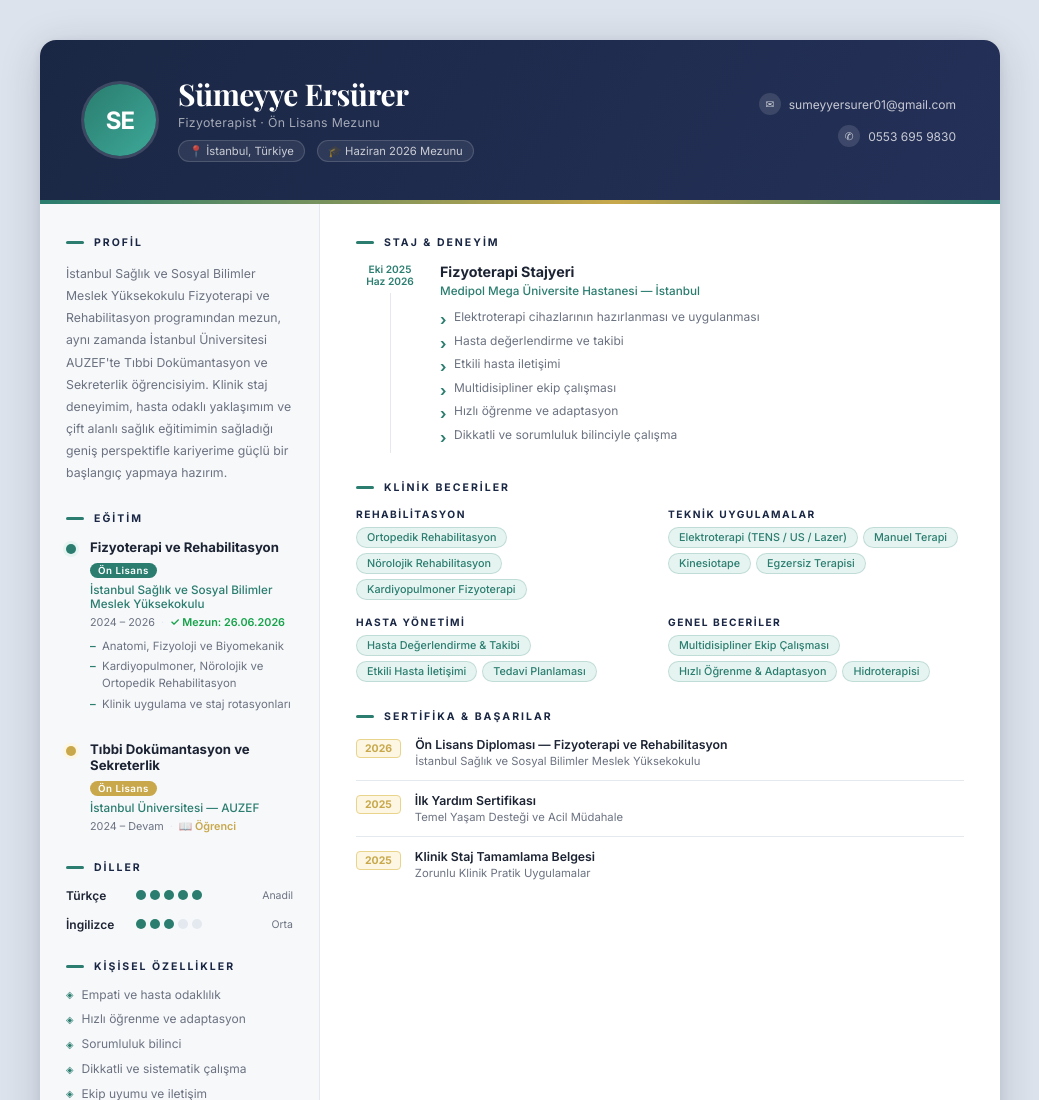
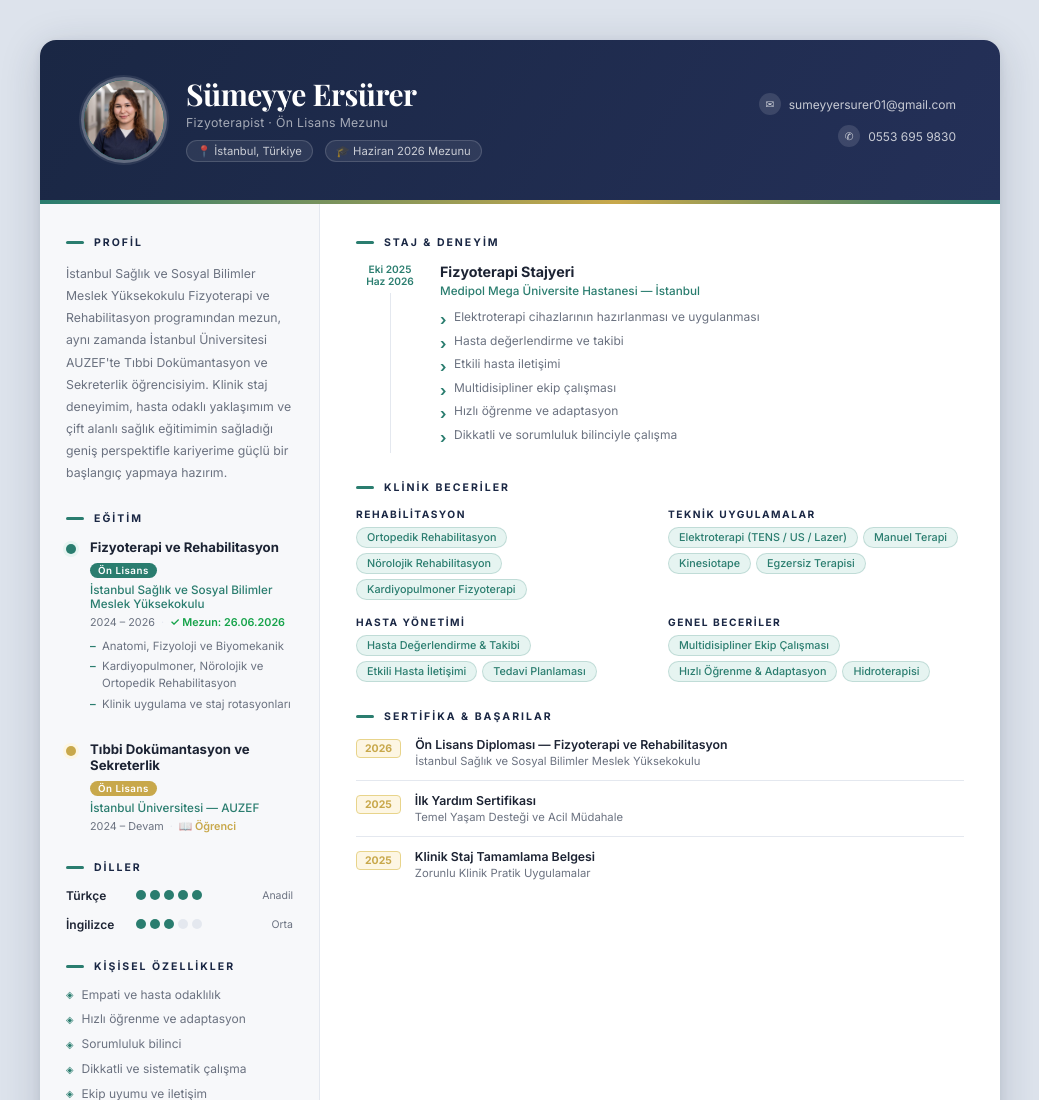
Before and after one commit to resulersurer/sumeyye, a website: page index.html in a window 1280 px wide. Shown: the top 1100 px of the page, without its empty margins (120-1159 px from the left). Drawn offline with nearby package versions, Linux system fonts and the light colour scheme.

Commit message:
Profil fotografi eklendi

```diff
--- a/index.html
+++ b/index.html
@@ -15,7 +15,9 @@
     <!-- ══ HEADER ══ -->
     <header class="header">
       <div class="header-left">
-        <div class="avatar">SE</div>
+        <div class="avatar">
+          <img src="photo.jpg" alt="Sümeyye Ersürer" class="avatar-photo"/>
+        </div>
         <div class="header-info">
           <h1 class="name">Sümeyye Ersürer</h1>
           <p class="role">Fizyoterapist · Ön Lisans Mezunu</p>
--- a/style.css
+++ b/style.css
@@ -56,14 +56,23 @@ body {
 .header-left { display: flex; align-items: center; gap: 22px; }
 
 .avatar {
-  width: 72px; height: 72px;
+  width: 80px; height: 80px;
   border-radius: 50%;
   background: linear-gradient(135deg, var(--teal), #3da898);
   display: flex; align-items: center; justify-content: center;
   font-size: 1.6rem; font-weight: 700; color: #fff;
   letter-spacing: -1px;
   flex-shrink: 0;
-  box-shadow: 0 0 0 3px rgba(255,255,255,0.15);
+  box-shadow: 0 0 0 3px rgba(255,255,255,0.25), 0 0 0 5px rgba(255,255,255,0.08);
+  overflow: hidden;
+  padding: 0;
+}
+.avatar-photo {
+  width: 100%; height: 100%;
+  object-fit: cover;
+  object-position: center top;
+  border-radius: 50%;
+  display: block;
 }
 
 .name {
```
Also changed, not shown: photo.jpg (added).
